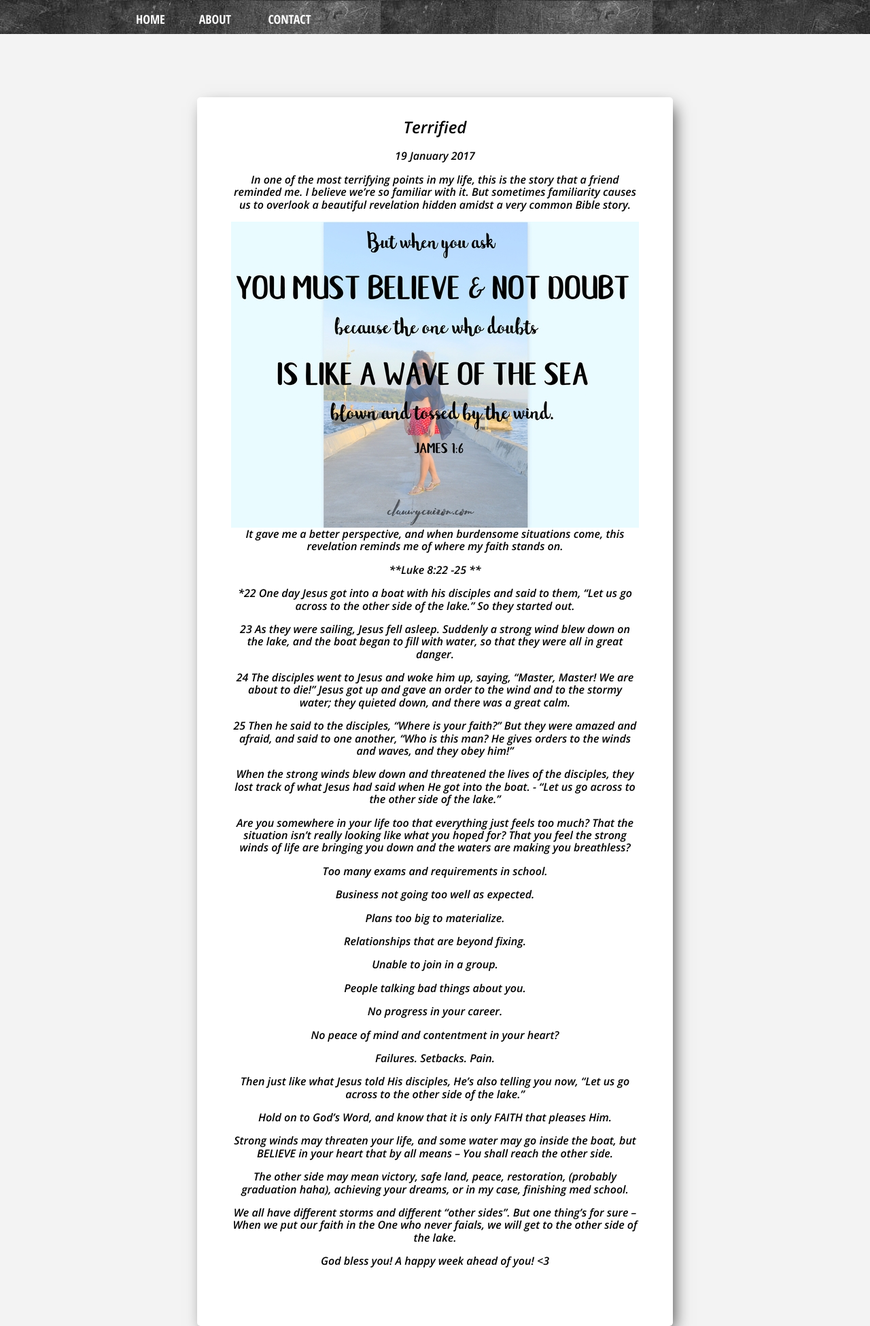
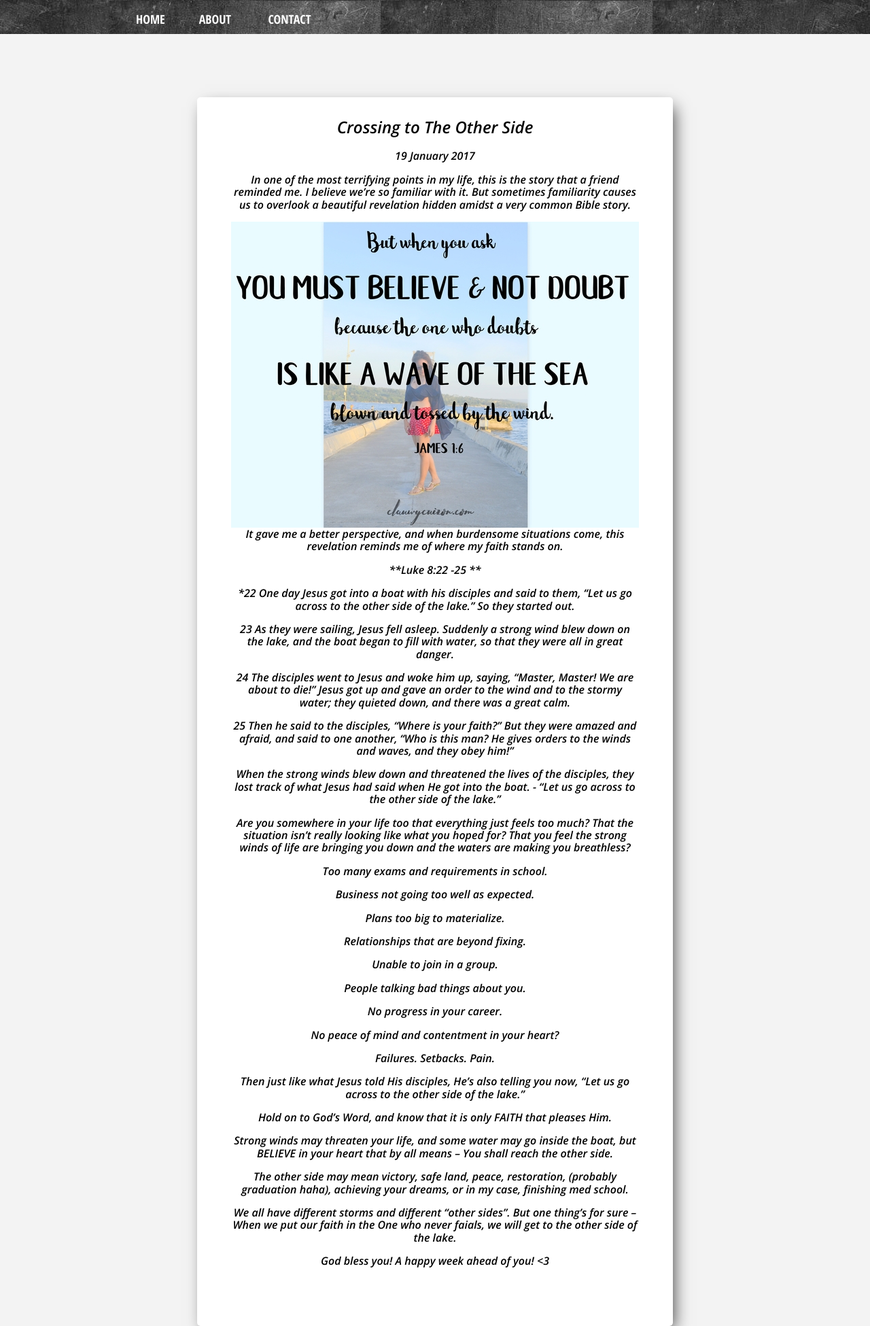
Before and after one commit to clauwycuizon/clauwycuizon, a Jekyll site: the page built from _posts/2017-01-19-crossing-to-the-other-side.markdown, in a window 1280 px wide. Shown: the whole page at 68% size. Built offline with Jekyll 4.4.1, drawn with Linux system fonts in a browser that asks for light colours; comment, search, counter and statistics services are not loaded.

Commit message:
edited 2nd blog title

```diff
--- a/_posts/2017-01-19-crossing-to-the-other-side.markdown
+++ b/_posts/2017-01-19-crossing-to-the-other-side.markdown
@@ -1,5 +1,5 @@
 ---
-title: Terrified
+title: Crossing to The Other Side
 date: 2017-01-19 00:00:00 Z
 layout: post
 comments: true
```
